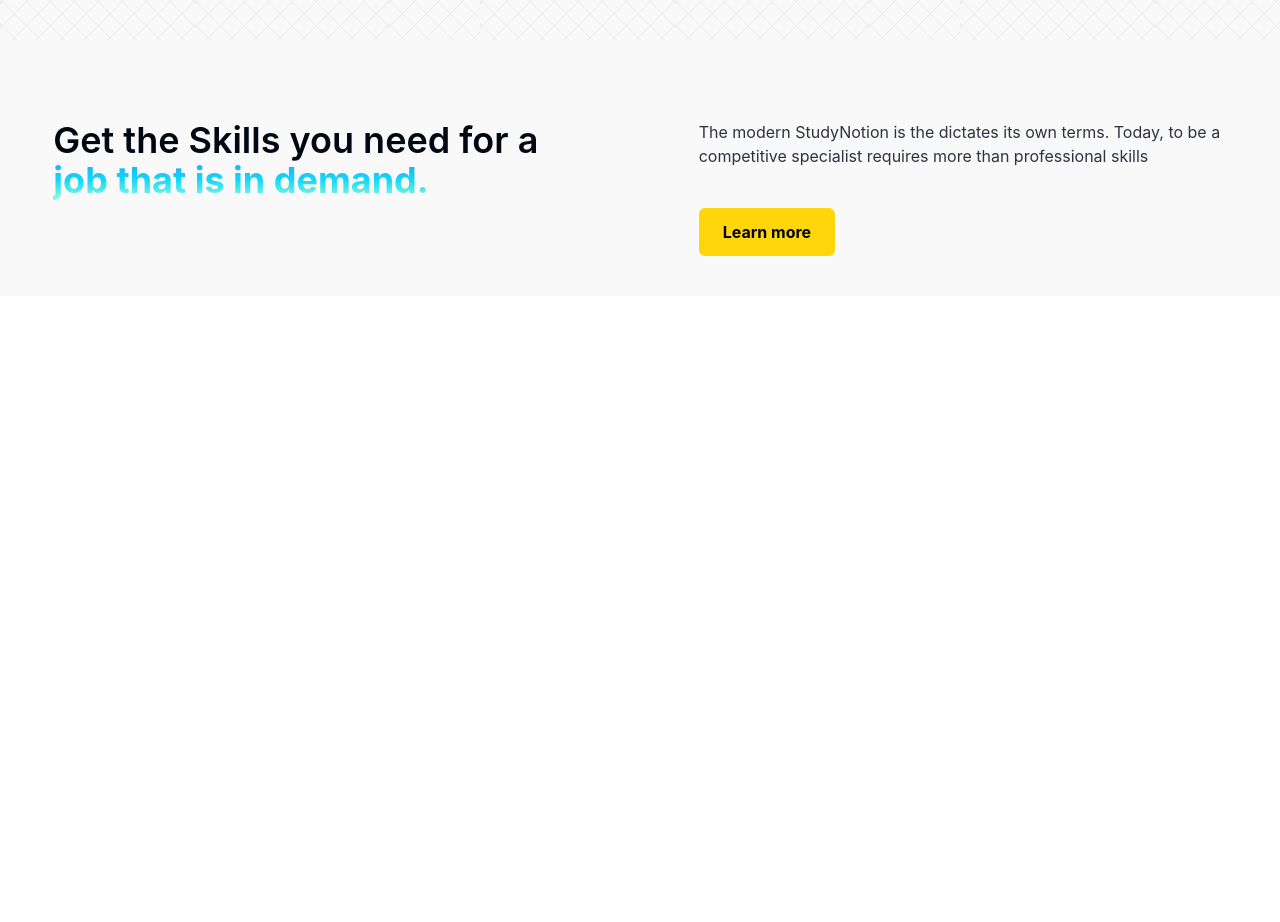
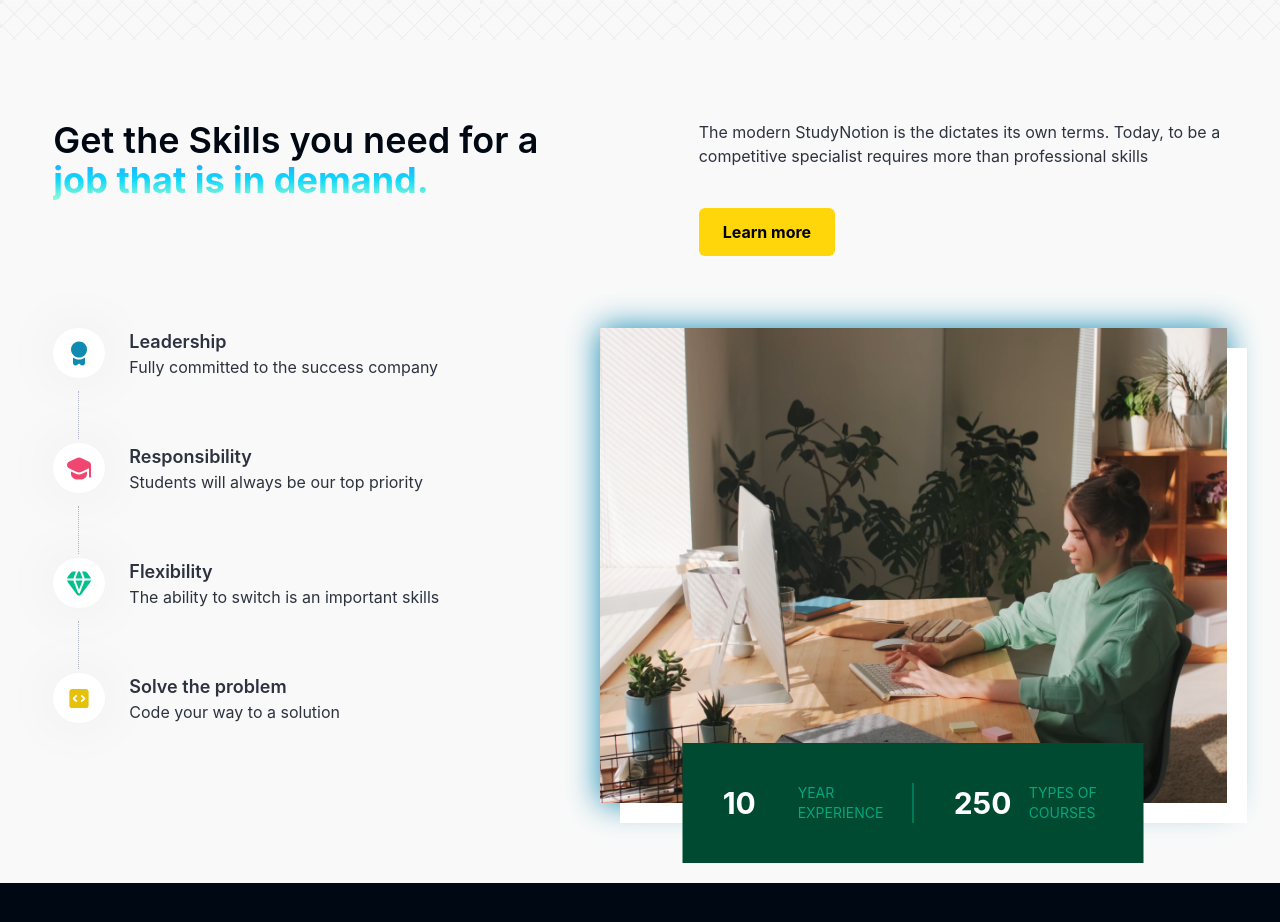
Before and after one commit to Anirudh-Badges/Imperial-StudyNotion.github.io, a React (Vite) app: page / in a window 1280 px wide. Shown: the part 1860-2782 px from the top of the page. Before the commit the page ends 2156 px from the top, so only its background shows below. Built offline with nearby package versions, Linux system fonts and the light colour scheme.

Commit message:
Write Some code

```diff
--- a/src/Components/cores/Homepage/CodeBlocks.jsx
+++ b/src/Components/cores/Homepage/CodeBlocks.jsx
@@ -29,7 +29,10 @@
         {/* Button Group  */}
         <div className="flex gap-7 mt-7">
           <CTAButton
-            text={ctabtn1.text}
+            text={<div className="flex gap-3 items-center">
+              {ctabtn1.text}
+              <FaArrowRight/>
+            </div>}
             active={ctabtn1.active}
             path={ctabtn1.path}
           ></CTAButton>
--- /dev/null
+++ b/src/Components/cores/Homepage/InstructorSection.jsx
@@ -0,0 +1,41 @@
+import React from "react";
+import InstructorImage from "../../../assets/Images/Instructor.png";
+import { Heading } from "./Heading";
+import { CTAButton } from "./CTAButton";
+import { FaArrowRight } from "react-icons/fa";
+
+const InstructorSection = () => {
+  return (
+    <div>
+      <div className="flex lg:flex-row flex-col gap-10 lg:gap-20 items-center">
+        <div className="lg:w-[50%] h-[450px]">
+          <img
+            src={InstructorImage}
+            alt=""
+            className="shadow-white shadow-[-20px_-20px_0px_px] "
+          />
+        </div>
+        <div className="lg:w-[50%] flex flex-col gap-4">
+          <h1 className="lg:w-[50%] text-4xl font-semibold">
+            Become an
+            <Heading text={"Instructor"} />
+          </h1>
+
+          <p className="text-richblack-400 w-[80%] text-justify font-medium mb-10 text-[16px] ">
+            Instructors from around the world teach millions of students on
+            StudyNotion. We provide the tools and skills to teach what you love.
+          </p>
+
+          <div className="w-fit">
+            <CTAButton text={<div className="flex items-center gap-3">
+                Start Teaching Today
+                <FaArrowRight/>
+            </div>}active={true} path={'/signup'}/>
+          </div>
+        </div>
+      </div>
+    </div>
+  );
+};
+
+export default InstructorSection;
--- /dev/null
+++ b/src/Components/cores/Homepage/ReviewSection.jsx
@@ -0,0 +1,20 @@
+import React from 'react'
+
+const ReviewSection = () => {
+  return (
+    <div>
+        <div className='flex gap-20 flex-col items-center lg:mt-40 mt-8'>
+            <div className='flex justify-center items-center w-fit h-fit'>
+                <h1 className='text-4xl font-semibold text-richblack-5 '>
+                    Reviews from Other Learners
+                </h1>
+            </div>
+            <div>
+
+            </div>
+        </div>
+    </div>
+  )
+}
+
+export default ReviewSection
--- /dev/null
+++ b/src/Components/cores/Homepage/TimeLineSection.jsx
@@ -0,0 +1,58 @@
+import React from "react";
+import TimeLine from "../../../data/TimeLineData";
+import TimeLineImage from "../../../assets/Images/TimelineImage.png";
+
+const TimeLineSection = () => {
+  return (
+    <div>
+      <div className="flex lg:flex-row flex-col gap-20 mb-20">
+        <div className="w-[45%] flex flex-col lg:gap-1 gap-14">
+          {TimeLine.map((ele, i) => {
+            return (
+              <div className="flex flex-col lg:gap-3" key={i}>
+                <div className="flex gap-6">
+                  <div className="bg-white rounded-full w-[52px] h-[50px] flex justify-center items-center shadow-[#00000012] shadow-[0_0_62px_0]">
+                    <img src={ele.Logo} alt="" />
+                  </div>
+                  <div>
+                    <h2 className="font-semibold text-[18px]">{ele.Heading}</h2>
+                    <p className="text-base">{ele.Description}</p>
+                  </div>
+                </div>
+                <div
+                  className={`hidden ${
+                    TimeLine.length - 1 === i ? "hidden" : "lg:block"
+                  }  h-12 border-dotted border-r border-richblack-100 bg-richblack-400/0 w-[26px]`}
+                ></div>
+              </div>
+            );
+          })}
+        </div>
+
+        <div className="relative w-fit h-fit shadow-blue-200 shadow-[0px_0px_30px_0px]">
+          <div className="absolute lg:left-[50%] lg:bottom-0 lg:translate-x-[-50%] lg:translate-y-[50%]  flex lg:flex-row flex-col text-white uppercase py-5 gap-4 lg:gap-0 lg:py-10 bg-caribbeangreen-700">
+            <div className="flex gap-0 items-center lg:border-r border-caribbeangreen-300 px-6 lg:px-10">
+              <h1 className="text-3xl font-bold w-[75px]">10</h1>
+              <p className="w-[75px] text-caribbeangreen-300 text-sm">
+                Year experience
+              </p>
+            </div>
+            <div className="flex gap-0 items-center  border-caribbeangreen-300 px-6 lg:px-10">
+              <h1 className="text-3xl font-bold w-[75px]">250</h1>
+              <p className="w-[75px] text-caribbeangreen-300 text-sm">
+                types of Courses
+              </p>
+            </div>
+          </div>
+          <img
+            src={TimeLineImage}
+            alt=""
+            className="shadow-white shadow-[20px_20px_0px_0px] lg:h-fit h-[450px]"
+          />
+        </div>
+      </div>
+    </div>
+  );
+};
+
+export default TimeLineSection;
--- a/src/Components/cores/Homepage/Timeline.jsx
+++ /dev/null
@@ -1,13 +0,0 @@
-import React from 'react'
-import TimeLine from '../../../data/TimeLineData'
-import TimeLineImage from  '../../../assets/Images/TimelineImage.png'
-
-const Timeline = () => {
-  return (
-    <div>
-
-    </div>
-  )
-}
-
-export default Timeline
--- a/src/pages/Homepage.jsx
+++ b/src/pages/Homepage.jsx
@@ -5,8 +5,9 @@
 import { CTAButton } from "../Components/cores/Homepage/CTAButton";
 import banner from "../assets/Images/banner.mp4";
 import CodeBlocks from "../Components/cores/Homepage/CodeBlocks";
-import GetSkill from "../Components/cores/Homepage/GetSkill";
-import Timeline from "../Components/cores/Homepage/Timeline";
+import TimeLineSection from "../Components/cores/Homepage/TimeLineSection";
+import InstructorSection from "../Components/cores/Homepage/InstructorSection";
+import ReviewSection from "../Components/cores/Homepage/ReviewSection";
 
 const Homepage = () => {
   return (
@@ -138,7 +139,34 @@
             </div>
           </div>
         </div>
-        <GetSkill />
+        <div className="w-11/12 mx-auto flex sm:flex-col justify-between items-center max-w-maxContent gap-8">
+          <div className="mb-10 mt-[-100px] flex flex-col justify-between gap-7 lg:mt-20 lg:flex-row lg:gap-0">
+            <div className="text-richblack-900 text-4xl font-semibold lg:w-[45%]">
+              Get the Skills you need for a
+              <Heading text={"job that is in demand."} />
+            </div>
+            <div className="flex flex-col items-start gap-10 lg:w-[45%]">
+              <div className="text-[16px] font-normal">
+                The modern StudyNotion is the dictates its own terms. Today, to
+                be a competitive specialist requires more than professional
+                skills
+              </div>
+              <CTAButton text={"Learn more"} active={true} path={"/signup"} />
+            </div>
+          </div>
+
+          {/* Timeline-Section */}
+          <TimeLineSection />
+
+          {/* Learning Language Section - Section 3 */}
+        </div>
+      </div>
+      <div className="relative mx-auto my-20 flex w-11/12 max-w-maxContent flex-col items-center justify-between gap-8 bg-richblack-900 text-white ">
+        {/* Instructor-Section  */}
+        <InstructorSection />
+
+        {/* Review-Section */}
+        <ReviewSection />
       </div>
     </div>
   );
```
